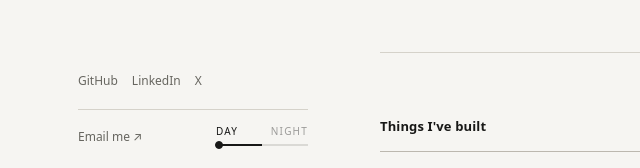
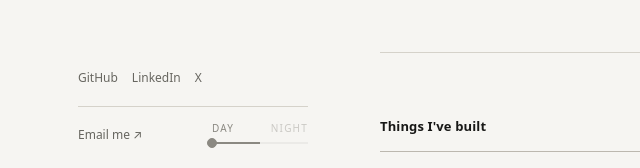
Before and after one commit to alifhaider/alifhaider.com, an Astro site: page / in a window 1280 px wide. Shown: the part 625-793 px from the top of the page, 0-640 px from the left. Built offline with nearby package versions, Linux system fonts and the light colour scheme; Astro itself is replaced by a stand-in of ours.

Commit message:
Update ThemeToggle component with new design

```diff
--- a/src/components/ThemeToggle.astro
+++ b/src/components/ThemeToggle.astro
@@ -3,164 +3,38 @@
 
 <button
 	type="button"
-	class="theme-toggle"
+	class="group flex w-24 flex-col gap-1.5 border-0 bg-transparent p-0 text-[10px] font-medium uppercase leading-none tracking-[0.12em] text-soft transition-colors hover:text-text"
 	data-theme-toggle
 	aria-label="Switch to night mode"
 	aria-pressed="false"
 >
-	<span class="theme-toggle__labels">
-		<span data-label="day">Day</span>
-		<span data-label="night">Night</span>
+	<div class="flex w-full items-center justify-between">
+		<span class="transition-opacity duration-300" data-label="day"> Day </span>
+
+		<span class="transition-opacity duration-300" data-label="night">
+			Night
 		</span>
+	</div>
 
-	<span class="theme-toggle__track" aria-hidden="true">
-		<span class="theme-toggle__indicator"></span>
-	</span>
+	<div class="relative h-2 w-full" aria-hidden="true">
+		<!-- Base line -->
+		<span
+			class="absolute inset-x-0 top-1/2 h-px -translate-y-1/2 bg-current/20"
+		></span>
+
+		<!-- Active line -->
+		<span
+			class="absolute left-0 top-1/2 h-0.5 w-1/2 -translate-y-1/2 bg-current transition-[left] duration-500 ease-[cubic-bezier(0.22,1,0.36,1)]"
+			data-active-line
+		></span>
+
+		<!-- Indicator -->
+		<span
+			class="pointer-events-none absolute left-0 top-1/2 size-2.5 -translate-x-1/2 -translate-y-1/2 rounded-full border border-current bg-current transition-[left] duration-500 ease-[cubic-bezier(0.22,1,0.36,1)]"
+			data-indicator
+		></span>
+	</div>
 </button>
-
-<style>
-	.theme-toggle {
-		position: relative;
-		display: flex;
-		flex-direction: column;
-		gap: 6px;
-
-		width: 92px;
-		padding: 0;
-
-		border: 0;
-		background: transparent;
-
-		color: var(--color-soft);
-		font-size: 10px;
-		font-weight: 500;
-		line-height: 1;
-		letter-spacing: 0.12em;
-		text-transform: uppercase;
-
-		cursor: pointer;
-		text-align: left;
-	}
-
-	.theme-toggle:hover {
-		color: var(--color-text);
-	}
-
-	.theme-toggle__labels {
-		display: flex;
-		align-items: center;
-		justify-content: space-between;
-		width: 100%;
-	}
-
-	.theme-toggle__labels span {
-		transition: opacity 300ms ease;
-	}
-
-	.theme-toggle__track {
-		position: relative;
-		display: block;
-		width: 100%;
-		height: 5px;
-	}
-
-	/* The quiet base rule */
-	.theme-toggle__track::before {
-		content: "";
-		position: absolute;
-		inset: 50% 0 auto;
-		height: 1px;
-		background: currentColor;
-		opacity: 0.25;
-		transform: translateY(-50%);
-	}
-
-	/* The active half */
-	.theme-toggle__track::after {
-		content: "";
-		position: absolute;
-		top: 50%;
-		left: 0;
-		width: 50%;
-		height: 2px;
-		background: currentColor;
-		transform: translateY(-50%);
-		transition:
-			left 500ms cubic-bezier(0.22, 1, 0.36, 1),
-			width 500ms cubic-bezier(0.22, 1, 0.36, 1);
-	}
-
-	.theme-toggle__indicator {
-		position: absolute;
-		z-index: 2;
-
-		top: 50%;
-		left: 0;
-
-		width: 8px;
-		height: 8px;
-
-		border: 1px solid currentColor;
-		border-radius: 50%;
-
-		background: currentColor;
-
-		transform: translate(-1px, -50%);
-
-		transition:
-			left 500ms cubic-bezier(0.22, 1, 0.36, 1),
-			background-color 200ms ease,
-			border-color 200ms ease;
-	}
-
-	/* LIGHT */
-
-	.theme-toggle[data-theme-state="light"]
-		[data-label="day"] {
-		opacity: 1;
-	}
-
-	.theme-toggle[data-theme-state="light"]
-		[data-label="night"] {
-		opacity: 0.4;
-	}
-
-	.theme-toggle[data-theme-state="light"]
-		.theme-toggle__indicator {
-		left: 0;
-	}
-
-	/* DARK */
-
-	.theme-toggle[data-theme-state="dark"]
-		[data-label="day"] {
-		opacity: 0.4;
-	}
-
-	.theme-toggle[data-theme-state="dark"]
-		[data-label="night"] {
-		opacity: 1;
-	}
-
-	.theme-toggle[data-theme-state="dark"]
-		.theme-toggle__track::after {
-		left: 50%;
-	}
-
-	.theme-toggle[data-theme-state="dark"]
-		.theme-toggle__indicator {
-		left: 100%;
-		transform: translate(-7px, -50%);
-	}
-
-	@media (prefers-reduced-motion: reduce) {
-		.theme-toggle__indicator,
-		.theme-toggle__track::after,
-		.theme-toggle__labels span {
-			transition: none;
-		}
-	}
-</style>
 
 <script>
 const initThemeToggle = () => {
@@ -171,37 +45,45 @@
 
 			toggle.dataset.initialized = "true";
 
+			const day = toggle.querySelector<HTMLElement>('[data-label="day"]');
+
+			const night = toggle.querySelector<HTMLElement>('[data-label="night"]');
+
+			const activeLine =
+				toggle.querySelector<HTMLElement>("[data-active-line]");
+
+			const indicator = toggle.querySelector<HTMLElement>("[data-indicator]");
+
 			const sync = () => {
-					const theme =
-						document.documentElement.dataset.theme === "dark"
-							? "dark"
-							: "light";
+				const isDark = document.documentElement.dataset.theme === "dark";
 
-					toggle.dataset.themeState = theme;
+				day?.classList.toggle("opacity-100", !isDark);
+				day?.classList.toggle("opacity-40", isDark);
 
-					toggle.setAttribute(
-						"aria-pressed",
-						String(theme === "dark"),
-					);
+				night?.classList.toggle("opacity-100", isDark);
+				night?.classList.toggle("opacity-40", !isDark);
+
+				// Both the active line and indicator use the
+				// exact same position.
+				activeLine?.style.setProperty("left", isDark ? "50%" : "0%");
+
+				indicator?.style.setProperty("left", isDark ? "100%" : "0%");
+
+				toggle.setAttribute("aria-pressed", String(isDark));
 
 				toggle.setAttribute(
 					"aria-label",
-						theme === "dark"
-							? "Switch to day mode"
-							: "Switch to night mode",
+					isDark ? "Switch to day mode" : "Switch to night mode",
 				);
 			};
 
 			toggle.addEventListener("click", () => {
 				const root = document.documentElement;
 
-					const next =
-						root.dataset.theme === "dark"
-							? "light"
-							: "dark";
+				const nextTheme = root.dataset.theme === "dark" ? "light" : "dark";
 
-					root.dataset.theme = next;
-					localStorage.setItem("theme", next);
+				root.dataset.theme = nextTheme;
+				localStorage.setItem("theme", nextTheme);
 
 				sync();
 			});
@@ -211,5 +93,6 @@
 };
 
 initThemeToggle();
+
 document.addEventListener("astro:page-load", initThemeToggle);
 </script>
```
Lines whose indentation alone changed are shown as unchanged.
